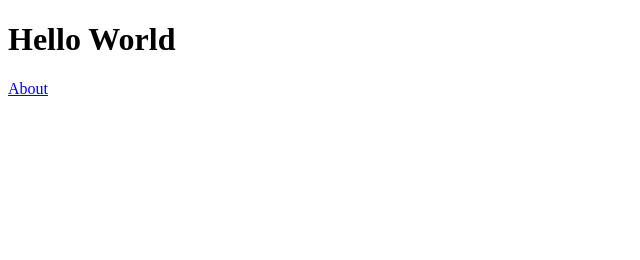
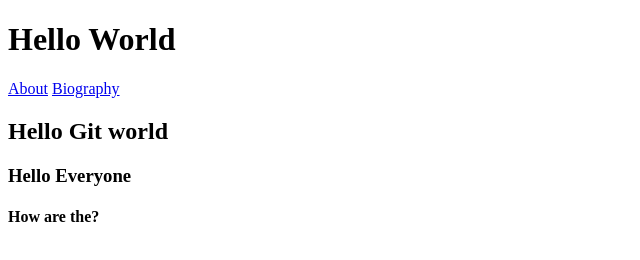
Before and after one commit to mmarkym/GitBook, a plain HTML site: page index.htm in a window 1280 px wide. Shown: the whole page, without its empty margins (0-640 px from the left). Drawn offline with Linux system fonts and the light colour scheme.

Commit message:
Added a Bio link to master

```diff
--- a/index.htm
+++ b/index.htm
@@ -8,6 +8,10 @@
 <body>
 	<h1>Hello World</h1>
     <a href="#">About</a>
+    <a href="#">Biography</a>
+    <h2>Hello Git world</h2>
+    <h3>Hello Everyone</h3>
+    <h4>How are the?</h4>
 
 </body>
 </html>
```
